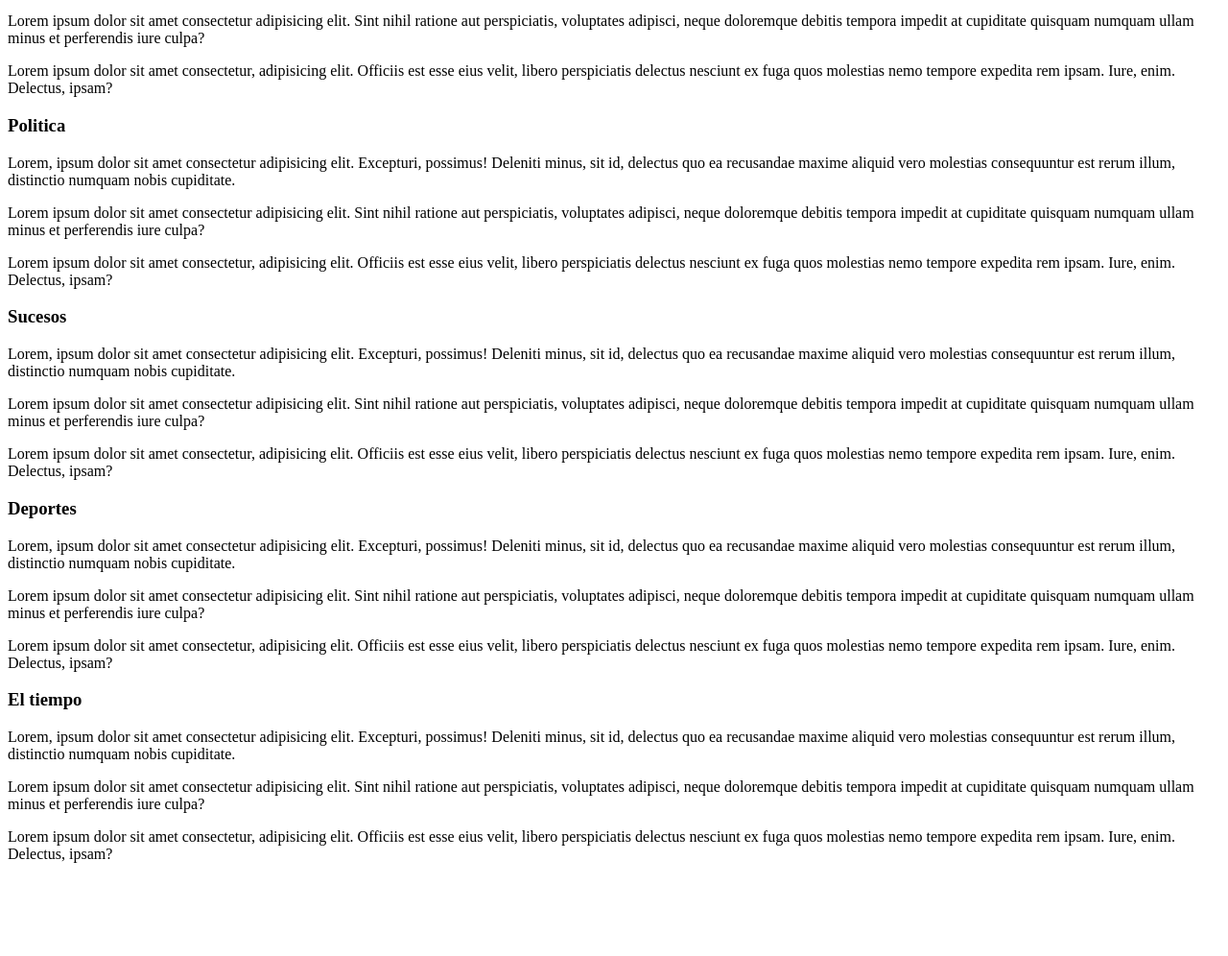
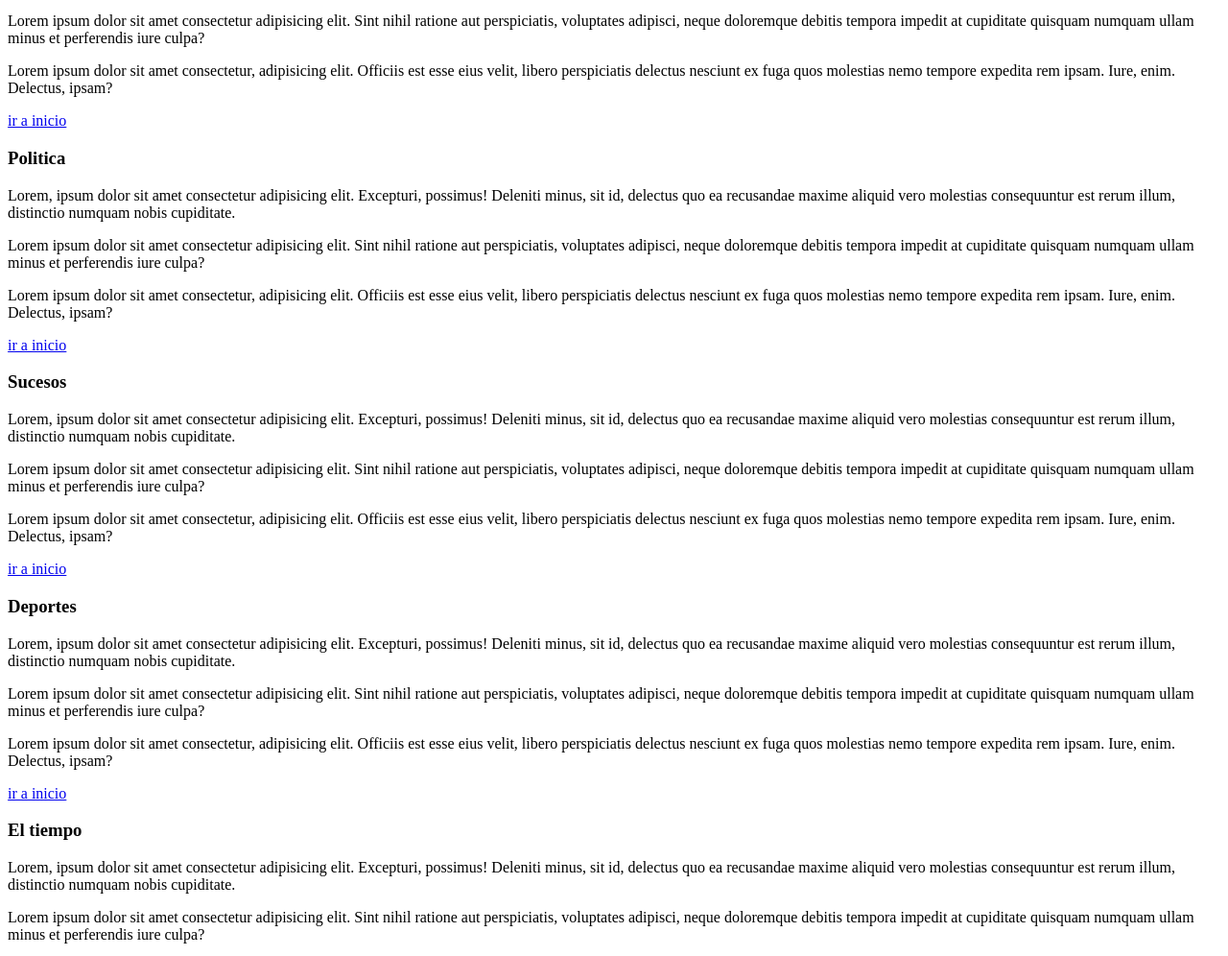
Before and after one commit to Skiz-Fred/7.Enlaces-II, a plain HTML site: page index.html in a window 1280 px wide. Shown: the part 243-1239 px from the top of the page at 96% size. Before the commit the page ends 1158 px from the top, so only its background shows below. Drawn offline with Linux system fonts and the light colour scheme.

Commit message:
V2.0 vuelta a inicio

```diff
--- a/index.html
+++ b/index.html
@@ -6,7 +6,7 @@
     <title>Document</title>
 </head>
 <body>
-    <h1>El periodico de Alcazar</h1>
+    <h1 id="inicio">El periodico de Alcazar</h1>
     <h2>La informacion de lo que importa</h2>
     <a href="#actualidad">Actualidad</a>
     <a href="#politica">politica</a>
@@ -18,22 +18,22 @@
     <p>Lorem, ipsum dolor sit amet consectetur adipisicing elit. Excepturi, possimus! Deleniti minus, sit id, delectus quo ea recusandae maxime aliquid vero molestias consequuntur est rerum illum, distinctio numquam nobis cupiditate.</p>
     <p>Lorem ipsum dolor sit amet consectetur adipisicing elit. Sint nihil ratione aut perspiciatis, voluptates adipisci, neque doloremque debitis tempora impedit at cupiditate quisquam numquam ullam minus et perferendis iure culpa?</p>
     <p>Lorem ipsum dolor sit amet consectetur, adipisicing elit. Officiis est esse eius velit, libero perspiciatis delectus nesciunt ex fuga quos molestias nemo tempore expedita rem ipsam. Iure, enim. Delectus, ipsam?</p>
-
+    <a href="#inicio">ir a inicio</a>
     <h3 id="politica">Politica</h3>
     <p>Lorem, ipsum dolor sit amet consectetur adipisicing elit. Excepturi, possimus! Deleniti minus, sit id, delectus quo ea recusandae maxime aliquid vero molestias consequuntur est rerum illum, distinctio numquam nobis cupiditate.</p>
     <p>Lorem ipsum dolor sit amet consectetur adipisicing elit. Sint nihil ratione aut perspiciatis, voluptates adipisci, neque doloremque debitis tempora impedit at cupiditate quisquam numquam ullam minus et perferendis iure culpa?</p>
     <p>Lorem ipsum dolor sit amet consectetur, adipisicing elit. Officiis est esse eius velit, libero perspiciatis delectus nesciunt ex fuga quos molestias nemo tempore expedita rem ipsam. Iure, enim. Delectus, ipsam?</p>
-
+    <a href="#inicio">ir a inicio</a>
     <h3 id="Sucesos">Sucesos</h3>
     <p>Lorem, ipsum dolor sit amet consectetur adipisicing elit. Excepturi, possimus! Deleniti minus, sit id, delectus quo ea recusandae maxime aliquid vero molestias consequuntur est rerum illum, distinctio numquam nobis cupiditate.</p>
     <p>Lorem ipsum dolor sit amet consectetur adipisicing elit. Sint nihil ratione aut perspiciatis, voluptates adipisci, neque doloremque debitis tempora impedit at cupiditate quisquam numquam ullam minus et perferendis iure culpa?</p>
     <p>Lorem ipsum dolor sit amet consectetur, adipisicing elit. Officiis est esse eius velit, libero perspiciatis delectus nesciunt ex fuga quos molestias nemo tempore expedita rem ipsam. Iure, enim. Delectus, ipsam?</p>
-
+    <a href="#inicio">ir a inicio</a>
     <h3 id="Deportes">Deportes</h3>
     <p>Lorem, ipsum dolor sit amet consectetur adipisicing elit. Excepturi, possimus! Deleniti minus, sit id, delectus quo ea recusandae maxime aliquid vero molestias consequuntur est rerum illum, distinctio numquam nobis cupiditate.</p>
     <p>Lorem ipsum dolor sit amet consectetur adipisicing elit. Sint nihil ratione aut perspiciatis, voluptates adipisci, neque doloremque debitis tempora impedit at cupiditate quisquam numquam ullam minus et perferendis iure culpa?</p>
     <p>Lorem ipsum dolor sit amet consectetur, adipisicing elit. Officiis est esse eius velit, libero perspiciatis delectus nesciunt ex fuga quos molestias nemo tempore expedita rem ipsam. Iure, enim. Delectus, ipsam?</p>
-
+    <a href="#inicio">ir a inicio</a>
     <h3 id="tiempo">El tiempo</h3>
     <p>Lorem, ipsum dolor sit amet consectetur adipisicing elit. Excepturi, possimus! Deleniti minus, sit id, delectus quo ea recusandae maxime aliquid vero molestias consequuntur est rerum illum, distinctio numquam nobis cupiditate.</p>
     <p>Lorem ipsum dolor sit amet consectetur adipisicing elit. Sint nihil ratione aut perspiciatis, voluptates adipisci, neque doloremque debitis tempora impedit at cupiditate quisquam numquam ullam minus et perferendis iure culpa?</p>
```
